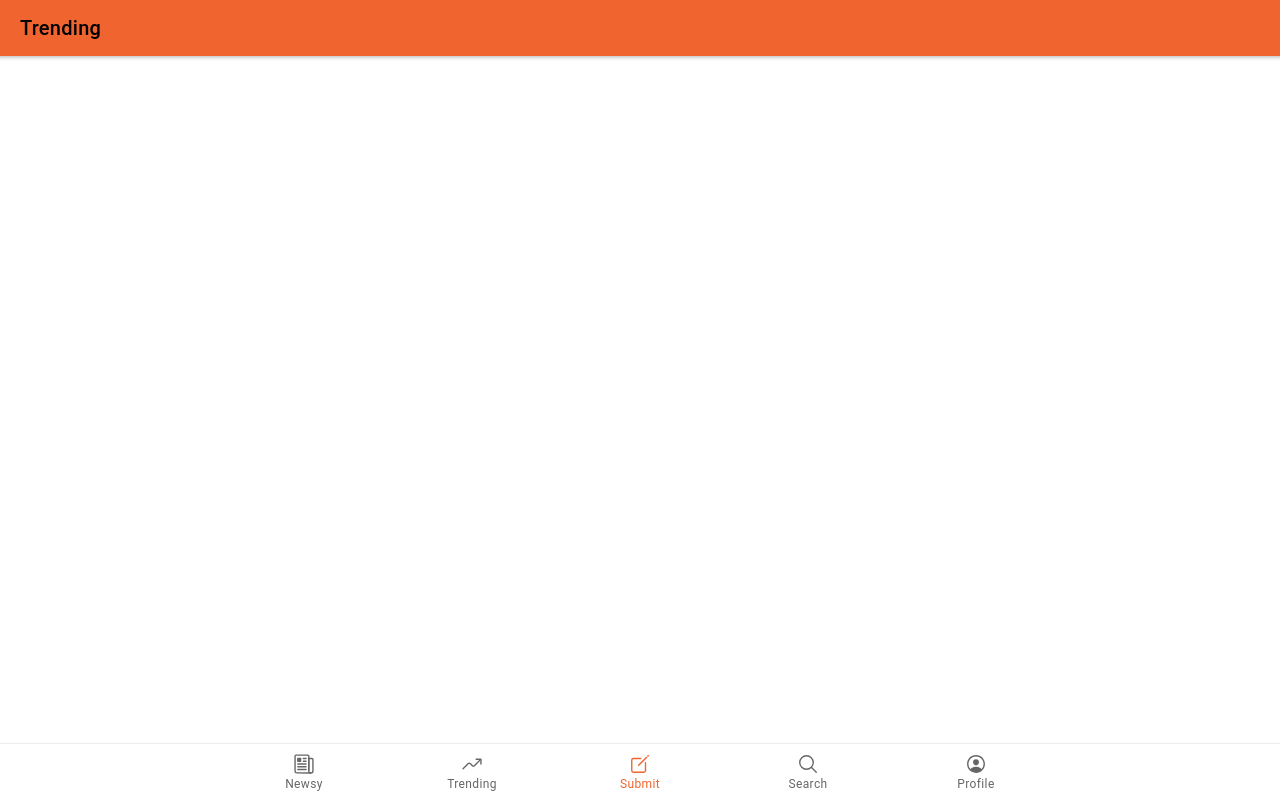
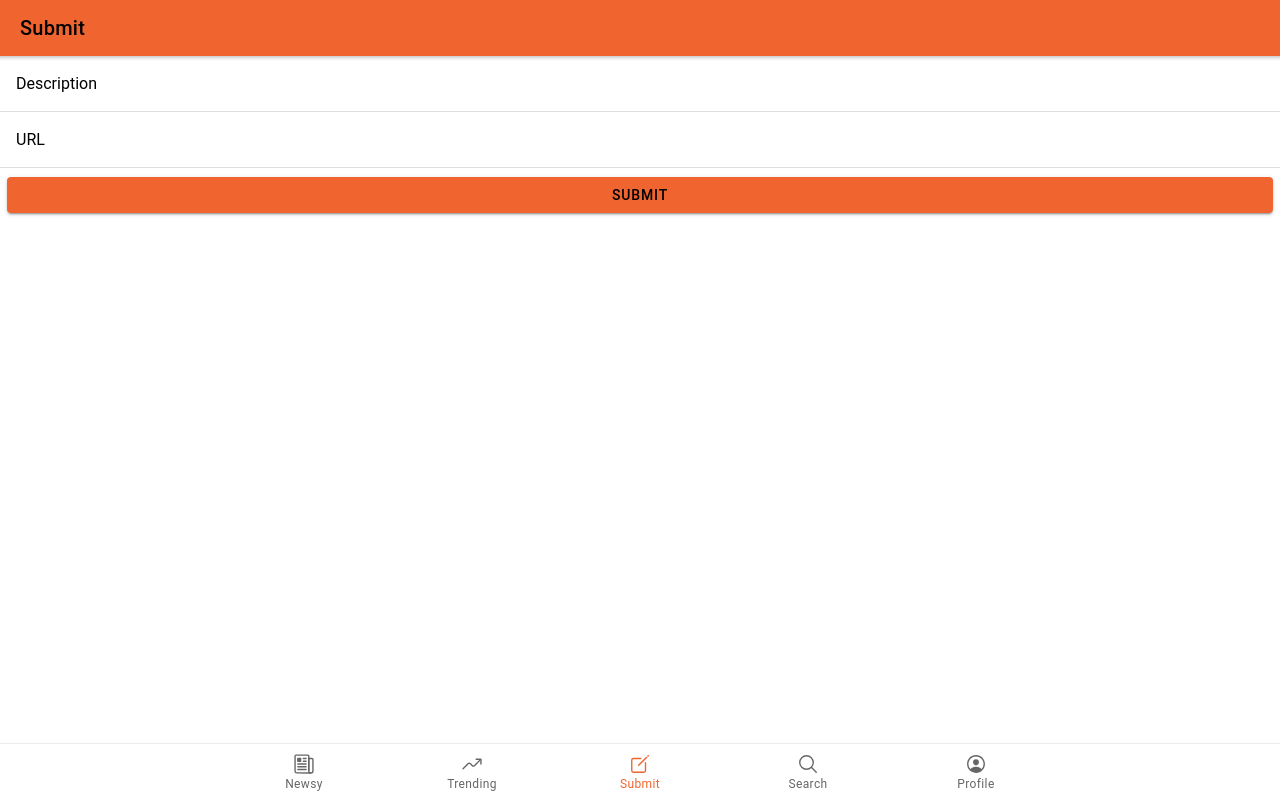
Before and after one commit to yuditriaji/Newsy, a React (Create React App) app: page /submit in a window 1280 px wide. Built offline with nearby package versions, Linux system fonts and the light colour scheme; no server answers.

Commit message:
Submit Create Link

```diff
--- a/src/App.js
+++ b/src/App.js
@@ -20,7 +20,7 @@ import {
 import News from './pages/News';
 import Profile from './pages/Profile';
 import Search from './pages/Search';
-import Submit from './pages/Trending';
+import Submit from './pages/Submit';
 import Trending from './pages/Trending';
 import EditProfile from './pages/Auth/EditProfile';
 import Signup from './pages/Auth/SignUp';
--- a/src/pages/Submit.js
+++ b/src/pages/Submit.js
@@ -1,14 +1,85 @@
 import React from 'react';
-import { IonPage, IonContent } from '@ionic/react';
-import SmallHeader from '../components/Header/SmallHeader'
-import LargeHeader from '../components/Header/LargeHeader'
+import { IonPage, IonContent, IonItem, IonLabel, IonInput, IonRow, IonCol, IonButton } from '@ionic/react';
+import SmallHeader from '../components/Header/SmallHeader';
+import LargeHeader from '../components/Header/LargeHeader';
+import UserContext from '../contexts/UserContext';
+import firebase from '../firebase';
+import useForm from '../hooks/useForm';
+import validateCreateLink from '../validators/validateCreateLink';
 
-const Submit = () => {
+const INITIAL_STATE = {
+    description: "",
+    url: "",
+};
+
+const Submit = (props) => {
+    const { user } = React.useContext(UserContext);
+    const { handleSubmit, handleChange, values} = useForm(
+        INITIAL_STATE,
+        validateCreateLink,
+        handleCreateLink
+    );
+
+    function handleCreateLink(){
+        if(!user){
+            props.history.push("/login");
+        }else{
+            const { url, description } = values;
+            const newLink = {
+                url,
+                description,
+                postedBy: {
+                    id: user.uid,
+                    namee: user.displayName,
+                },
+                voteCount: 1,
+                votes: [],
+                comments: [],
+                created: Date.now(),
+            };
+            firebase.db.collection("links").add(newLink);
+            props.history.push("/");
+        }
+    }
     return (
         <IonPage>
             <SmallHeader title="Submit"/>
             <IonContent fullscreen>
                 <LargeHeader title="Submit"/>
+                <IonItem lines="full">
+                    <IonLabel position="floating">Description</IonLabel>
+                    <IonInput
+                        name="description"
+                        value={values.description}
+                        type="text"
+                        onIonChange={handleChange}
+                        required
+                        ></IonInput>
+                </IonItem>
+
+                <IonItem lines="full">
+                    <IonLabel position="floating">URL</IonLabel>
+                    <IonInput
+                        name="url"
+                        value={values.url}
+                        type="url"
+                        onIonChange={handleChange}
+                        required
+                        ></IonInput>
+                </IonItem>
+
+                <IonRow>
+                    <IonCol>
+                        <IonButton
+                            type="submit"
+                            color="primary"
+                            expand="block"
+                            onClick={handleSubmit}
+                            >
+                                Submit
+                            </IonButton>
+                    </IonCol>
+                </IonRow>
             </IonContent>
         </IonPage>
     );
--- /dev/null
+++ b/src/validators/validateCreateLink.js
@@ -0,0 +1,18 @@
+export default function validateCreateLink(values){
+    let errors = {};
+
+    //Description Errors
+    if(!values.description){
+        errors.description = "A Description is Required";
+    }else if (!values.description.length < 10 ){
+        errors.description = "Your description must be at least 10 characters";
+    }
+
+    //URL Errors
+    if(!values.url){
+        errors.url = "A URL required"
+    }else if (!/^(ftp|http|https):\/\/[^ "]+$/.test(values.url)){
+        errors.url = "The URL must be valid.";
+    }
+    return errors;
+}
```
